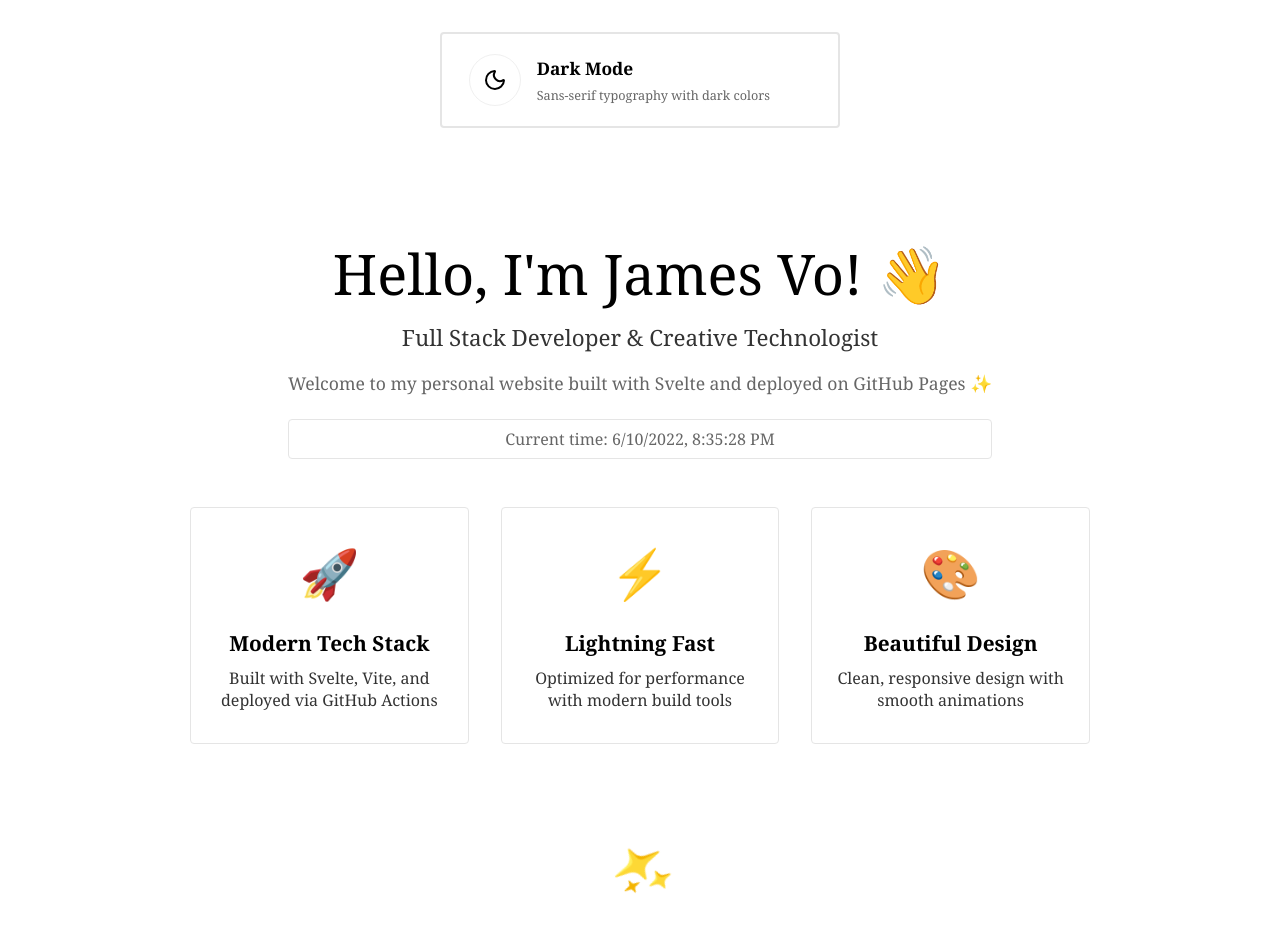
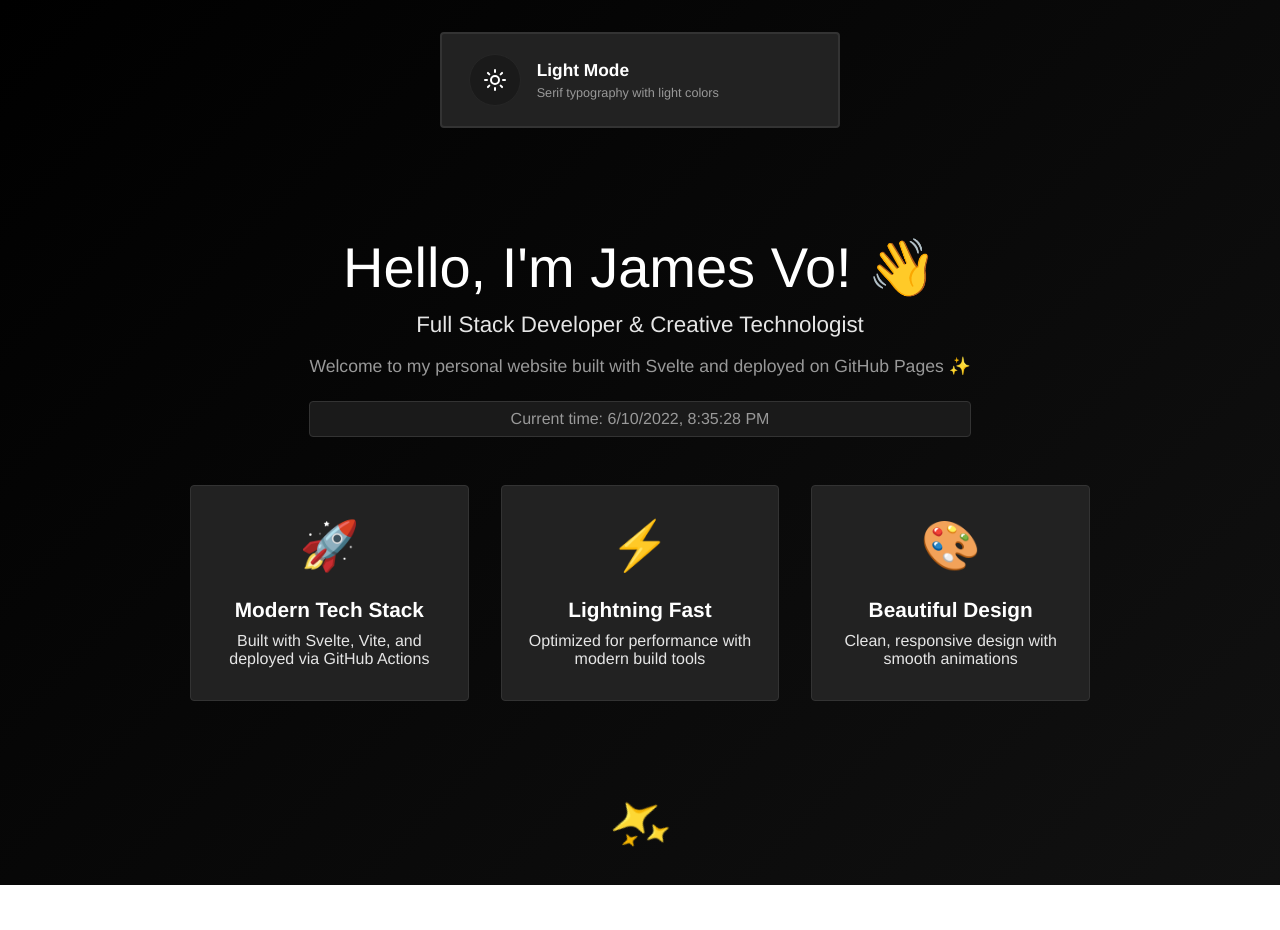
Before and after one commit to jamesEmerson112/jamesvo.github.io, a Svelte app: page / in a window 1280 px wide. Shown: the top 930 px of the page. After the commit the page ends 885 px from the top, so only its background shows below. Built offline with nearby package versions, Linux system fonts and the light colour scheme.

Commit message:
flip it around to have dark mode firstly

```diff
--- a/src/App.svelte
+++ b/src/App.svelte
@@ -1,4 +1,5 @@
 <script>
+  import { onMount } from 'svelte';
   import { darkMode } from './stores/theme.js';
   import ThemeSwitcher from './components/ThemeSwitcher.svelte';
   import './styles/themes.css';
@@ -6,15 +7,17 @@
   let name = 'James Vo';
   let currentTime = new Date().toLocaleString();
 
+  // Component mount - no longer need to manually set data-dark as store handles this
+  onMount(() => {
+    // Store now handles data-dark attribute initialization
+  });
+
   // Update time every second
   setInterval(() => {
     currentTime = new Date().toLocaleString();
   }, 1000);
 
-  // Update the data-dark attribute when dark mode changes
-  $: if (typeof document !== 'undefined') {
-    document.documentElement.setAttribute('data-dark', $darkMode.toString());
-  }
+  // Data-light attribute is now handled automatically by the theme store
 </script>
 
 <main>
--- a/src/stores/theme.js
+++ b/src/stores/theme.js
@@ -3,7 +3,18 @@
 class DarkModeStore {
   constructor() {
     this.subscribers = new Set();
-    this.value = typeof window !== 'undefined' ? localStorage.getItem('darkMode') === 'true' : true; // Default to dark mode
+    // Check localStorage first, then default to dark mode (true)
+    this.value = typeof window !== 'undefined' ?
+      (localStorage.getItem('darkMode') !== null ?
+        localStorage.getItem('darkMode') === 'true' :
+        true) :
+      true;
+
+    // Immediately set the data-light attribute with inverted logic
+    // darkMode true = data-light="false", darkMode false = data-light="true"
+    if (typeof window !== 'undefined') {
+      document.documentElement.setAttribute('data-light', (!this.value).toString());
+    }
   }
 
   subscribe(callback) {
@@ -18,9 +29,10 @@ class DarkModeStore {
   toggle() {
     this.value = !this.value;
 
-    // Persist to localStorage
+    // Persist to localStorage and update data-light attribute
     if (typeof window !== 'undefined') {
       localStorage.setItem('darkMode', this.value.toString());
+      document.documentElement.setAttribute('data-light', (!this.value).toString());
     }
 
     // Notify subscribers
@@ -30,9 +42,10 @@ class DarkModeStore {
   setMode(isDark) {
     this.value = isDark;
 
-    // Persist to localStorage
+    // Persist to localStorage and update data-light attribute
     if (typeof window !== 'undefined') {
       localStorage.setItem('darkMode', this.value.toString());
+      document.documentElement.setAttribute('data-light', (!this.value).toString());
     }
 
     // Notify subscribers
--- a/src/styles/themes.css
+++ b/src/styles/themes.css
@@ -7,7 +7,7 @@
 
 /* Dark Mode (Professional Minimal) - Default */
 :root,
-:root[data-dark="true"] {
+:root[data-light="false"] {
   /* Background */
   --bg-primary: linear-gradient(135deg, #000000 0%, #111111 100%);
   --bg-secondary: #1a1a1a;
@@ -39,7 +39,7 @@
 }
 
 /* Light Mode (Professional Serif) */
-:root[data-dark="false"] {
+:root[data-light="true"] {
   /* Background */
   --bg-primary: linear-gradient(135deg, #ffffff 0%, #ffffff 100%);
   --bg-secondary: #ffffff;
```
Also changed, not shown: 1 other file (tests, documents, lock files or other folders).
